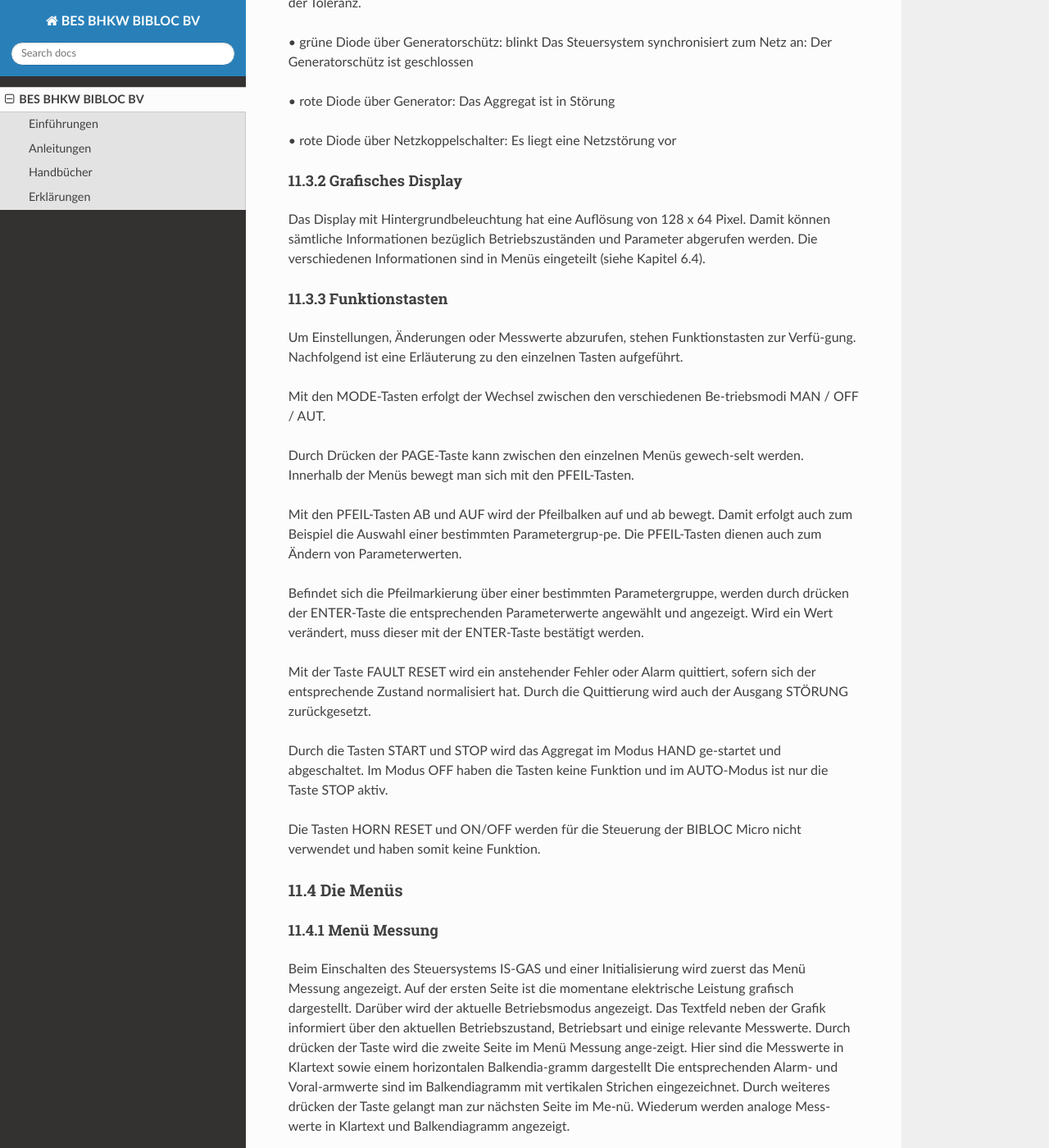
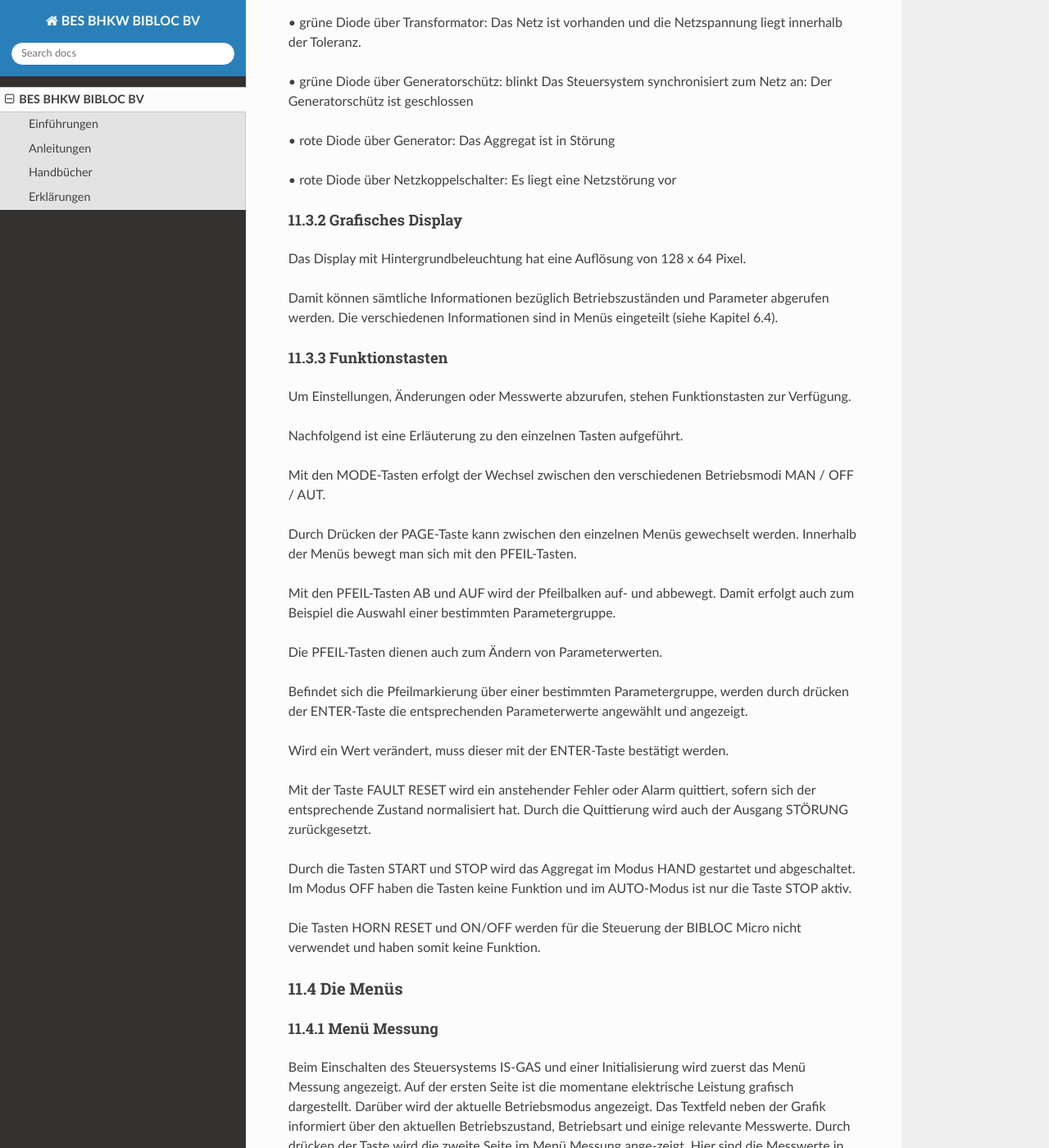
Before and after one commit to benmastered/BES-BHKW-Bibloc, an MkDocs documentation site: the page built from docs/index.md, in a window 1280 px wide and 1400 px high, scrolled down 20106 px. Shown: the whole window at 82% size. Built offline with MkDocs 1.6.1, drawn with Linux system fonts in a browser that asks for light colours; nearby versions of some CDN libraries; some of the changed text lies outside the part shown.

```diff
--- a/docs/index.md
+++ b/docs/index.md
@@ -614,13 +614,18 @@
 •	verbindet mehrere IS-GAS–Steuersysteme bei Mehrmodulanlagen.
 
 ### 11.3	Das Operations-Panel
+
 Das Bedienfeld des Steuersystems IS-GAS ist wie folgt eingeteilt:
+
 •	Leuchtdioden zur Anzeige von Betriebszuständen
 •	Grafisches Display
 •	Funktionstasten
 
 #### 11.3.1	Leuchtdioden
-Die Zustandssignalisation der wichtigsten elektrischen Komponenten erfolgt über Leuchtdioden, welche über einem einfachen Prinzipschema angeordnet sind. In diesem Prinzipschema sind von links nach rechts folgende Komponenten dargestellt:
+
+Die Zustandssignalisation der wichtigsten elektrischen Komponenten erfolgt über Leuchtdioden, welche über einem einfachen Prinzipschema angeordnet sind.
+
+In diesem Prinzipschema sind von links nach rechts folgende Komponenten dargestellt:
 
 •	Transformator als Symbol für das Netz
 •	Netzkoppelschalter
@@ -646,32 +651,34 @@
 	Es liegt eine Netzstörung vor
 
 #### 11.3.2	Grafisches Display
-Das Display mit Hintergrundbeleuchtung hat eine Auflösung von 128 x 64 Pixel. Damit können sämtliche Informationen bezüglich Betriebszuständen und Parameter abgerufen werden. Die verschiedenen Informationen sind in Menüs eingeteilt (siehe Kapitel 6.4).
+Das Display mit Hintergrundbeleuchtung hat eine Auflösung von 128 x 64 Pixel.
+
+Damit können sämtliche Informationen bezüglich Betriebszuständen und Parameter abgerufen werden.
+Die verschiedenen Informationen sind in Menüs eingeteilt (siehe Kapitel 6.4).
 
 #### 11.3.3	Funktionstasten
-Um Einstellungen, Änderungen oder Messwerte abzurufen, stehen Funktionstasten zur Verfü-gung. Nachfolgend ist eine Erläuterung zu den einzelnen Tasten aufgeführt.
 
+Um Einstellungen, Änderungen oder Messwerte abzurufen, stehen Funktionstasten zur Verfügung.
 
-Mit den MODE-Tasten erfolgt der Wechsel zwischen den verschiedenen Be-triebsmodi MAN / OFF / AUT.
+Nachfolgend ist eine Erläuterung zu den einzelnen Tasten aufgeführt.
 
+Mit den MODE-Tasten erfolgt der Wechsel zwischen den verschiedenen Betriebsmodi MAN / OFF / AUT.
 
-Durch Drücken der PAGE-Taste kann zwischen den einzelnen Menüs gewech-selt werden. Innerhalb der Menüs bewegt man sich mit den PFEIL-Tasten.
+Durch Drücken der PAGE-Taste kann zwischen den einzelnen Menüs gewechselt werden. Innerhalb der Menüs bewegt man sich mit den PFEIL-Tasten.
 
+Mit den PFEIL-Tasten AB und AUF wird der Pfeilbalken auf- und abbewegt.
+Damit erfolgt auch zum Beispiel die Auswahl einer bestimmten Parametergruppe.
 
-Mit den PFEIL-Tasten AB und AUF wird der Pfeilbalken auf und ab bewegt. Damit erfolgt auch zum Beispiel die Auswahl einer bestimmten Parametergrup-pe.
 Die PFEIL-Tasten dienen auch zum Ändern von Parameterwerten.
 
+Befindet sich die Pfeilmarkierung über einer bestimmten Parametergruppe, werden durch drücken der ENTER-Taste die entsprechenden Parameterwerte angewählt und angezeigt.
 
-Befindet sich die Pfeilmarkierung über einer bestimmten Parametergruppe, werden durch drücken der ENTER-Taste die entsprechenden Parameterwerte angewählt und angezeigt.
 Wird ein Wert verändert, muss dieser mit der ENTER-Taste bestätigt werden.
-
 
 Mit der Taste FAULT RESET wird ein anstehender Fehler oder Alarm quittiert, sofern sich der entsprechende Zustand normalisiert hat. Durch die Quittierung wird auch der Ausgang STÖRUNG zurückgesetzt.
 
-
-Durch die Tasten START und STOP wird das Aggregat im Modus HAND ge-startet und abgeschaltet.
+Durch die Tasten START und STOP wird das Aggregat im Modus HAND gestartet und abgeschaltet.
 Im Modus OFF haben die Tasten keine Funktion und im AUTO-Modus ist nur die Taste STOP aktiv.
-
 
 Die Tasten HORN RESET und ON/OFF werden für die Steuerung der BIBLOC Micro nicht verwendet und haben somit keine Funktion.
 
@@ -705,11 +712,6 @@
 Im Menü Parameter können sämtliche Betriebsparameter aufgerufen und eingestellt werden. Die Parameter sind in Parametergruppen unterteilt.
 
  	Die Änderung von Parameter, welche mit “*“ bezeichnet sind, können die Si-cherheit der Anlage gefährden und dürfen nur durch geschulte Servicetechniker verändert werden. Der Zugriff auf diese Parameter ist codiert.
-
-
-
-
-
 
 Durch drücken der Taste   wird zwischen den verschiedenen Menüs gewechselt. Vom Menü Messung wech-selt das Steuersystem ins Menü Para-meter.
 Mit den PFEIL-Tasten können die Para-metergruppen ausgewählt werden. Durch drücken der Taste ENTER wird die entsprechende Gruppe geöffnet.
```
